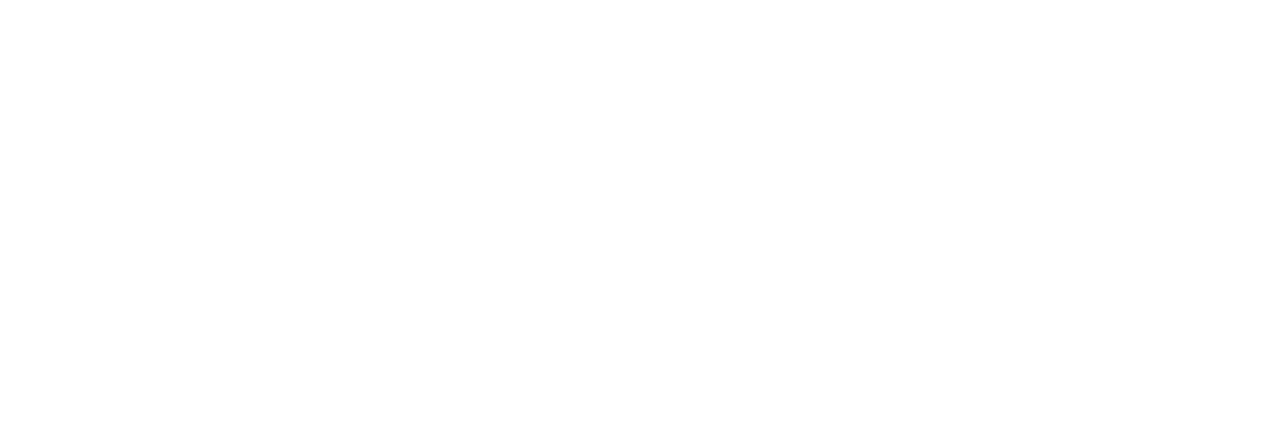
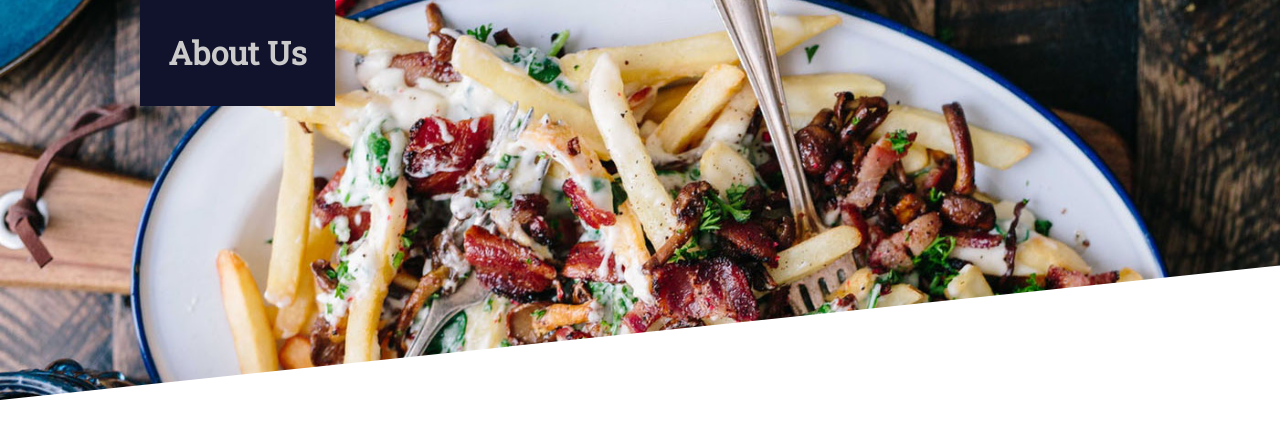
Before and after one commit to jordanhudgens/digital-literacy-html-css, a plain HTML site: page about.html in a window 1280 px wide. Drawn offline with Linux system fonts and the light colour scheme.

Commit message:
Added initial styles to the about us page

```diff
--- a/about.html
+++ b/about.html
@@ -3,11 +3,30 @@
 
 <head>
   <meta charset='UTF-8'>
-  <title>About Us</title>
+  <title>DevCamp's Fantastic Fries</title>
+  <link rel="stylesheet" href="https://use.fontawesome.com/releases/v5.2.0/css/all.css" integrity="sha384-hWVjflwFxL6sNzntih27bfxkr27PmbbK/iSvJ+a4+0owXq79v+lsFkW54bOGbiDQ"
+    crossorigin="anonymous">
+  <link href="https://fonts.googleapis.com/css?family=Roboto" rel="stylesheet">
+  <link href="https://fonts.googleapis.com/css?family=Roboto+Slab" rel="stylesheet">
+  <link href="https://fonts.googleapis.com/css?family=Ubuntu+Condensed" rel="stylesheet">
+
+  <link rel="stylesheet" href="styles/common.css">
+  <link rel="stylesheet" href="styles/navigation.css">
+  <link rel="stylesheet" href="styles/homepage.css">
 </head>
 
 <body>
+  <div class="skewed-header">
+    <div class="header-bg"></div>
 
+    <div class="skewed-header-wrapper">
+      <div class="skewed-header-content">
+        <div class="heading-wrapper">
+          <h1>About Us</h1>
+        </div>
+      </div>
+    </div>
+  </div>
 </body>
 
 </html>
--- a/styles/common.css
+++ b/styles/common.css
@@ -84,3 +84,46 @@ h5 {
 .footer > .social-media-icons-wrapper a:hover {
   color: #cea135;
 }
+
+.skewed-header {
+  position: relative;
+  height: 400px;
+  overflow: hidden;
+}
+
+.skewed-header > .header-bg {
+  position: absolute;
+  top: 0;
+  bottom: 0;
+  right: 0;
+  left: 0;
+  width: 100%;
+  height: 100%;
+  background-image: url(../images/backgrounds/about-us.jpg);
+  background-repeat: no-repeat;
+  background-size: 100%;
+  transform: skewY(-6deg);
+  transform-origin: top left;
+}
+
+.skewed-header > .skewed-header-wrapper {
+  position: absolute;
+  display: flex;
+  justify-content: center;
+  width: 100vw;
+}
+
+.skewed-header > .skewed-header-wrapper > .skewed-header-content {
+  width: 1000px;
+}
+
+.skewed-header
+  > .skewed-header-wrapper
+  > .skewed-header-content
+  > .heading-wrapper {
+  background-color: #11122b;
+  color: #cbcbcb;
+  width: 175px;
+  padding: 10px;
+  text-align: center;
+}
```
Also changed, not shown: images/backgrounds/about-us.jpg (added).
